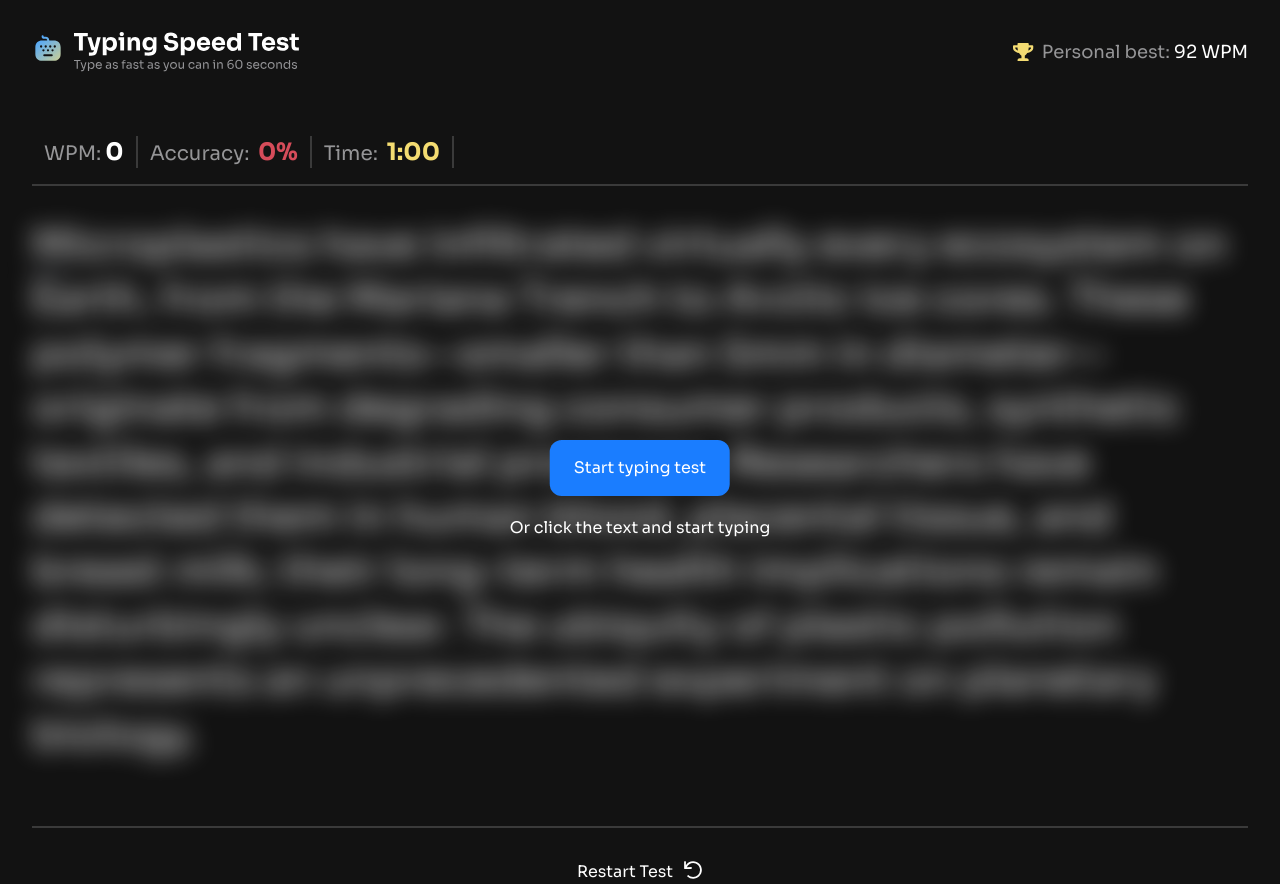
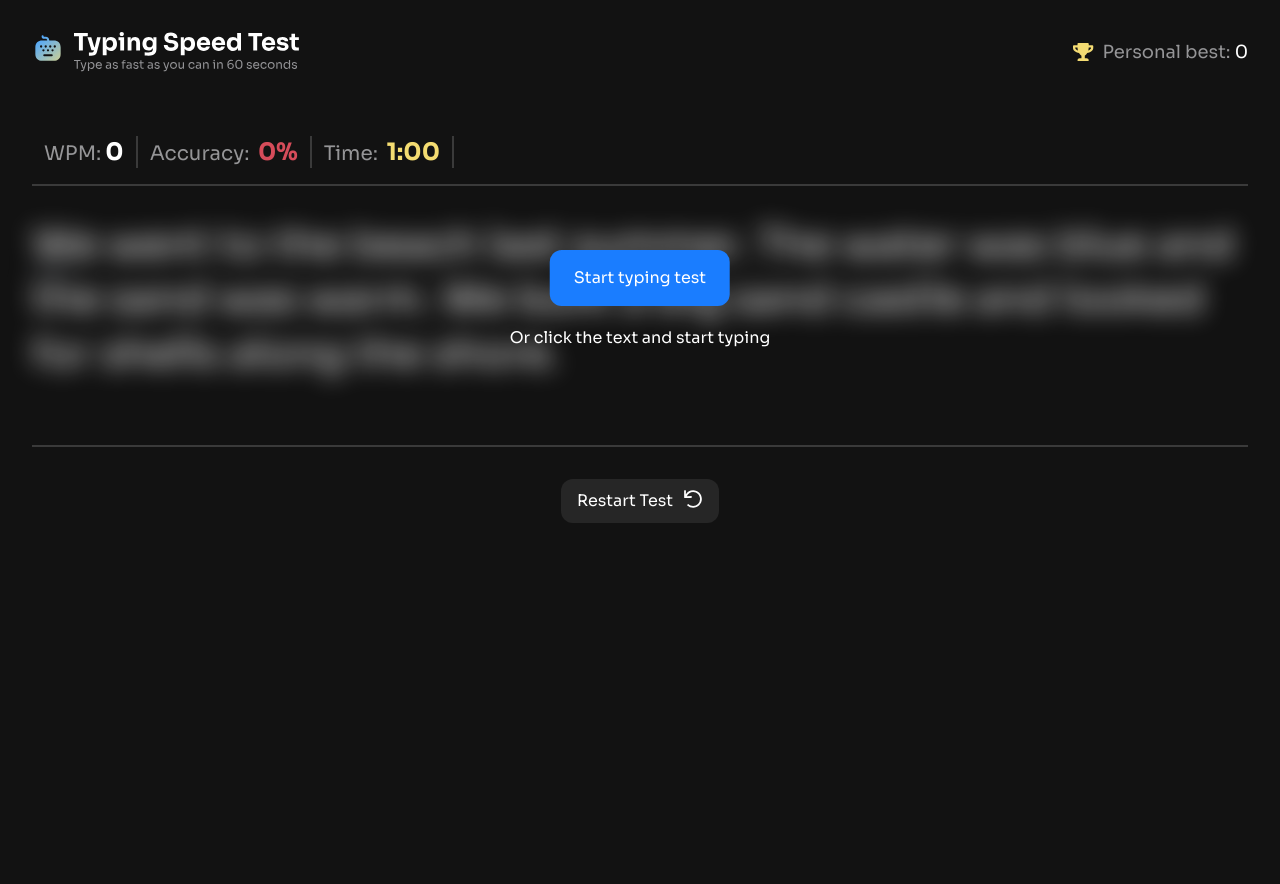
Before and after one commit to Friendlesso/Typing-Speed-Test, a React (Vite) app: page / in a window 1280 px wide. After the commit the page ends 800 px from the top, so only its background shows below. Built offline with nearby package versions, Linux system fonts and the light colour scheme.

Commit message:
Added a working personalBest

```diff
--- a/src/App.tsx
+++ b/src/App.tsx
@@ -5,12 +5,17 @@ import { TypingHud } from "./components/TypingHUD/TypingHUD";
 
 function App() {
   const [wpm, setWpm] = useState(0);
+  const [personalBest, setPersonalBest] = useState<number>(() => {
+    return Number(localStorage.getItem("PB") || 0)
+  });
   const [accuracy, setAccuracy] = useState(0);
   const [isStarted, setIsStarted] = useState<boolean>(false)
 
   return (
-    <div className="flex flex-col max-h-dvh">
-      <Header />
+    <div className="flex flex-col ">
+      <Header
+        personalBest={personalBest}
+      />
       <div className="flex flex-col flex-1 mt-16 gap-8">
         <TypingHud
           wpm={wpm}
@@ -22,9 +27,10 @@ function App() {
           <TypingText
             setWpm={setWpm}
             setAccuracy={setAccuracy}
-            difficulty="hard"
+            difficulty="easy"
             setIsStarted={setIsStarted}
             isStarted={isStarted}
+            setPersonalBest={setPersonalBest}
           />
         </div>
       </div>
--- a/src/components/Header/Header.tsx
+++ b/src/components/Header/Header.tsx
@@ -1,11 +1,15 @@
 import { Logo } from "./Logo";
 import { PersonalBest } from "./PersonalBest";
 
-export function Header() {
+type HeaderProps = {
+  personalBest: number
+}
+
+export function Header({personalBest}:HeaderProps) {
  return (
   <header className="flex justify-between items-center">
     <Logo />
-    <PersonalBest />
+    <PersonalBest personalBest={personalBest} />
   </header>
  )
 }
--- a/src/components/Header/PersonalBest.tsx
+++ b/src/components/Header/PersonalBest.tsx
@@ -1,11 +1,15 @@
 import PersonalBestIcon from '../../assets/icons/icon-personal-best.svg';
 
-export function PersonalBest() {
+type PBProps = {
+  personalBest: number
+}
+
+export function PersonalBest({ personalBest }: PBProps) {
 
   return (
     <div className='flex items-center gap-2'>
       <img src={PersonalBestIcon} alt="Personal best icon" />
-      <p className='text-(--neutral-400) text-lg'>Personal best: <span className='text-white'>92 WPM</span></p>
+      <p className='text-(--neutral-400) text-lg'>Personal best: <span className='text-white'>{personalBest}</span></p>
     </div>
   )
 }
--- a/src/components/TypingText/RestartTestBtn.tsx
+++ b/src/components/TypingText/RestartTestBtn.tsx
@@ -4,9 +4,20 @@ import RestartIcon from '../../assets/icons/icon-restart.svg';
 export function RestartTestBtn() {
   return (
     <div className='w-full border-t-2 border-(--neutral-700) mt-16 flex justify-center'>
-    <button className='mt-8 flex text-white gap-2.5'>
+      <button
+        className='
+          group
+          flex
+          bg-(--neutral-800) hover:bg-(--neutral-0)
+          text-white hover:text-(--neutral-900)
+          gap-2.5 mt-8 px-4 py-2.5
+          rounded-xl
+          cursor-pointer
+          transition-colors duration-200
+        '
+      >
         Restart Test
-      <img src={RestartIcon} alt="Restart test icon" />
+        <img className='transition group-hover:invert' src={RestartIcon} alt="Restart test icon" />
       </button>
     </div>
   )
--- a/src/components/TypingText/TypingText.tsx
+++ b/src/components/TypingText/TypingText.tsx
@@ -9,12 +9,20 @@ type TypingTextProps = DifficultyProps & {
   setWpm: React.Dispatch<React.SetStateAction<number>>
   setAccuracy: React.Dispatch<React.SetStateAction<number>>
   setIsStarted: React.Dispatch<React.SetStateAction<boolean>>;
+  setPersonalBest: React.Dispatch<React.SetStateAction<number>>;
   isStarted: boolean;
 }
 
 type CharStatus = 'correct' | 'incorrect';
 
-export function TypingText({ difficulty, setWpm, setAccuracy, setIsStarted, isStarted }: TypingTextProps) {
+export function TypingText({
+  difficulty,
+  setWpm,
+  setAccuracy,
+  setIsStarted,
+  isStarted,
+  setPersonalBest
+}: TypingTextProps) {
   const [index, setIndex] = useState(0);
   const [correctChar, setCorrectChar] = useState(0);
   const [errors, setErrors] = useState(0);
@@ -50,9 +58,18 @@ export function TypingText({ difficulty, setWpm, setAccuracy, setIsStarted, isSt
   // DEV NOTE: CHANGE THIS LATER TO USE THE ENDING OF THE TEXT OR THE ENDING OF TIME
   useEffect(() => {
     if (characters.length === totalChar) {
-      setWpm(getWPM(totalChar, errors, 0.5));
+      // WPM logic
+      const finalWPM = getWPM(totalChar, errors, 0.5)
+      setWpm(finalWPM);
+
+      // Personal Best Logic
+      const prevPB = Number(localStorage.getItem("PB") || 0);
+      if(finalWPM > prevPB) {
+        localStorage.setItem("PB", String(finalWPM))
+        setPersonalBest(finalWPM)
+      }
     }
-  }, [totalChar, characters.length, errors, setWpm])
+  }, [totalChar, characters.length, errors, setWpm, setPersonalBest])
 
   useEffect(() => {
     setAccuracy(getAccuracy(correctChar, totalChar))
--- a/src/index.css
+++ b/src/index.css
@@ -13,6 +13,7 @@
 
   --neutral-400: hsl(240, 1%, 59%);
 
+  --neutral-0: white;
   /* Blue */
   --blue-600: hsl(214, 100%, 55%);
   --blue-400: hsl(210, 100%, 65%);
```
Lines whose indentation alone changed are shown as unchanged.
